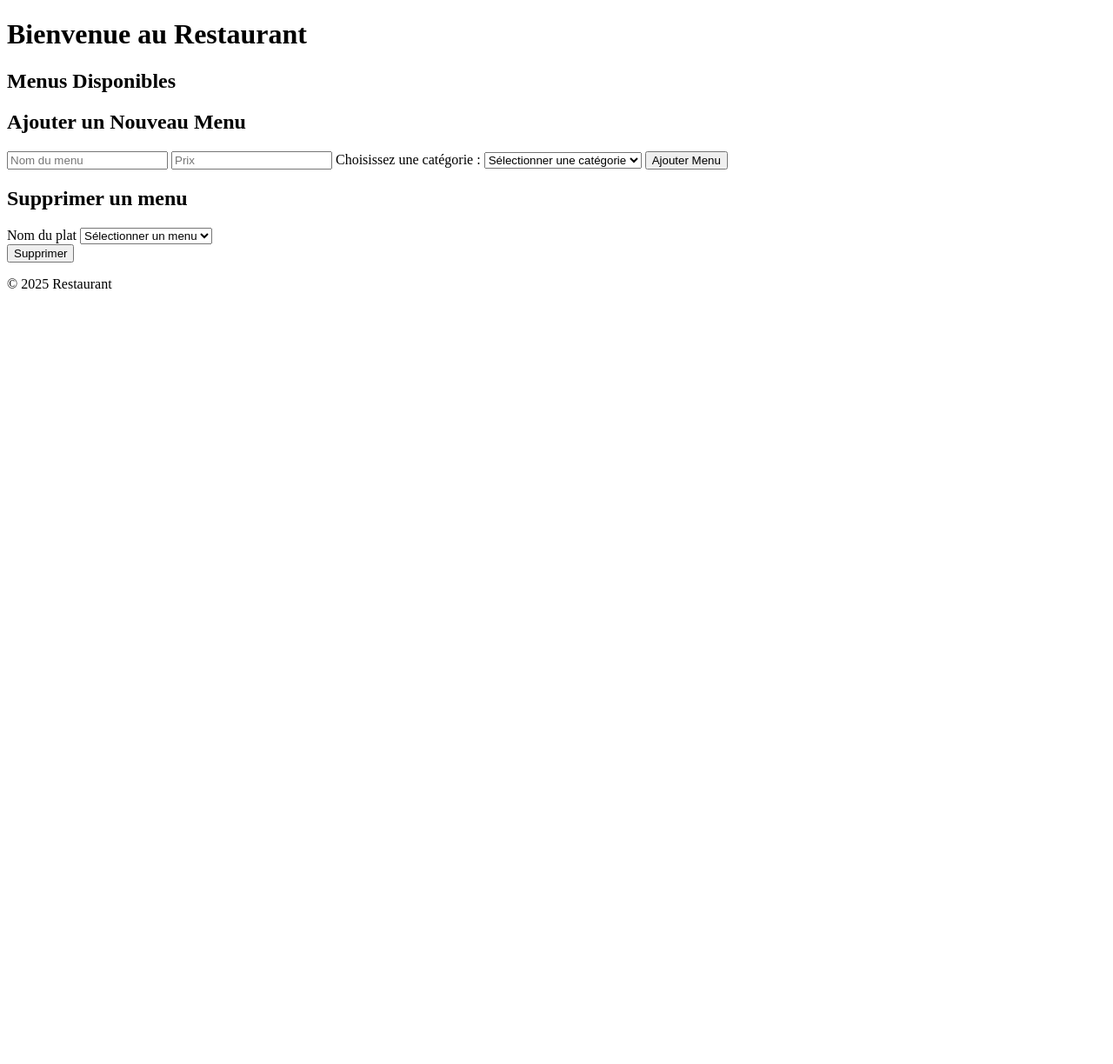
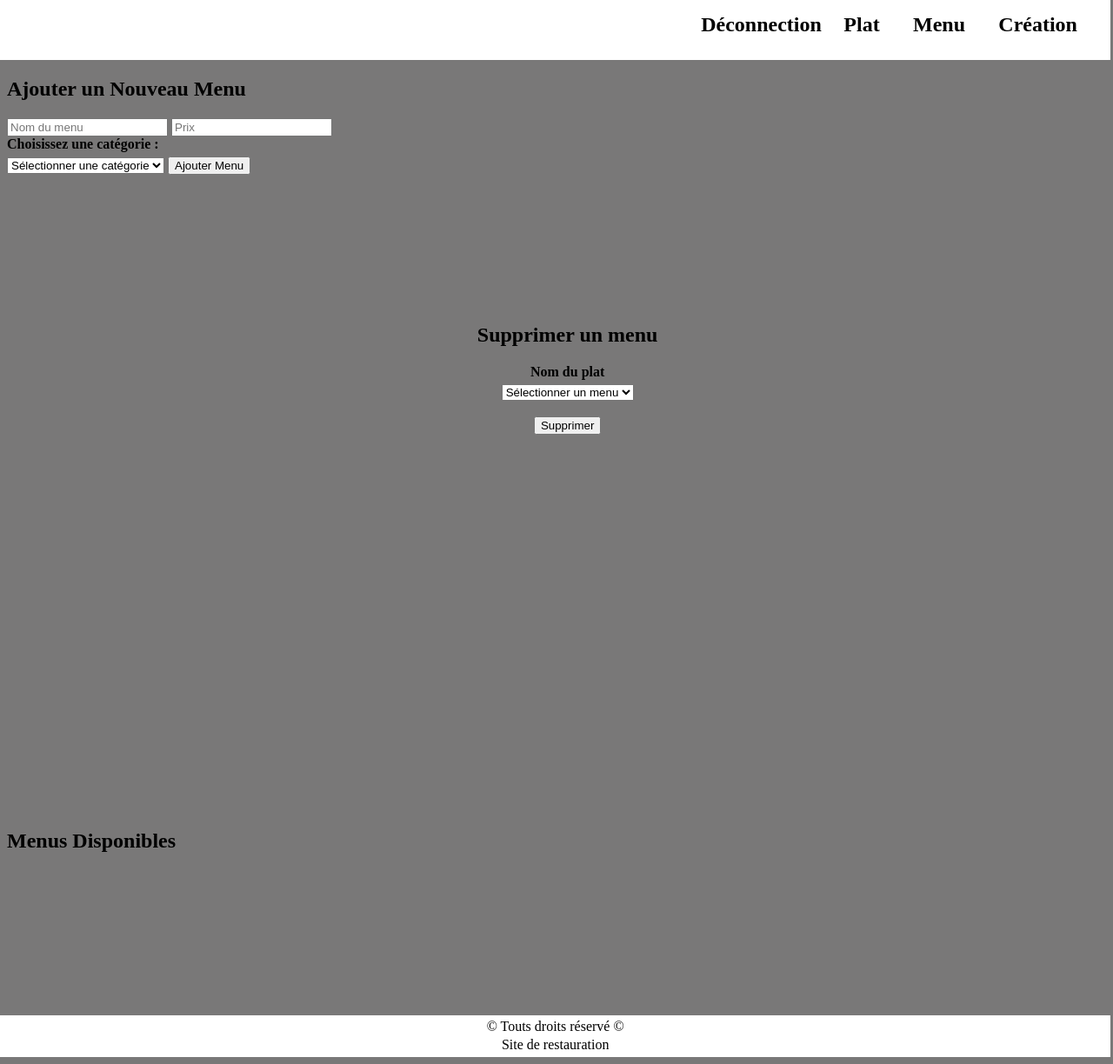
Before and after one commit to antonin-tacchi/projet-site-restauration, a PHP site: page /menu.php in a window 1280 px wide. Shown: the whole page at 87% size. Before the commit the page ends 332 px from the top, so only its background shows below. Run offline with PHP 8.4, Linux system fonts and the light colour scheme; data that the repository does not hold is empty.

Commit message:
Update menu.php

```diff
--- a/menu.php
+++ b/menu.php
@@ -1,6 +1,6 @@
 <?php
 // Connexion à la base de données
-$conn = new PDO("mysql:host=localhost;dbname=site_restauration", "root", "");
+$conn = new PDO("mysql:host=localhost;dbname=site-restauration", "root", "");
 $conn->setAttribute(PDO::ATTR_ERRMODE, PDO::ERRMODE_EXCEPTION);
 
 // Récupérer tous les menus avec leurs plats associés
@@ -68,48 +68,30 @@ if (isset($_POST['supprimé'])) {
 <head>
     <meta charset="UTF-8">
     <meta name="viewport" content="width=device-width, initial-scale=1.0">
+    <link rel="stylesheet" href="style.css">
     <title>Restaurant</title>
 </head>
+<header>
+    <a href="index.php" class="text-header"><h2>Déconnection</h2></a>
+    <a href="plat.php"><h2 class="text-header">Plat</h2></a>
+    <a href="menu.php"><h2 class="text-header">Menu</h2></a>
+    <a href="creation.php"><h2 class="text-header">Création</h2></a>
+
+</header>
 <body>
-
-<!-- Header -->
-<header>
-    <h1>Bienvenue au Restaurant</h1>
-</header>
 
 <!-- Body -->
 <main>
-    <!-- Affichage des cartes de menu -->
-    <section>
-        <h2>Menus Disponibles</h2>
-        <?php foreach ($menus as $menu): ?>
-            <div class="menu-card">
-                <h3><?php echo htmlspecialchars($menu['nom_menu']); ?></h3>
-                <p>Prix : <?php echo htmlspecialchars($menu['prix_menu']); ?>€</p>
-
-                <!-- Affichage des plats associés au menu -->
-                <h4>Plats :</h4>
-                <ul>
-                    <?php foreach ($plats[$menu['id']] as $plat): ?>
-                        <li>
-                            <p><strong><?php echo htmlspecialchars($plat['nom_plat']); ?></strong></p>
-                            <img src="<?php echo htmlspecialchars($plat['image_plat']); ?>" alt="<?php echo htmlspecialchars($plat['nom_plat']); ?>" width="200">
-                            <p><em>Description : <?php echo htmlspecialchars($plat['description_plat']); ?></em></p>
-                        </li>
-                    <?php endforeach; ?>
-                </ul>
-        <?php endforeach; ?>
-    </section>
-
     <!-- Formulaire pour ajouter un nouveau menu -->
-    <section>
+    <section class="container-form-menu">
+        <div class="form-menu">
             <h2>Ajouter un Nouveau Menu</h2>
             <form method="POST">
-            <input type="text" name="nom_menu" placeholder="Nom du menu" required>
-            <input type="number" step="0.01" name="prix_menu" placeholder="Prix" required>
+                <input type="text" name="nom_menu" placeholder="Nom du menu" required class="champ-index2">
+                <input type="number" step="0.01" name="prix_menu" placeholder="Prix" required class="champ-index2">
 
                 <label for="categorie_menu">Choisissez une catégorie :</label>
-            <select name="categorie_menu" onchange="this.form.submit()" required>
+                <select name="categorie_menu" onchange="this.form.submit()" required class="select-champ-4">
                     <option value="">Sélectionner une catégorie</option>
                     <?php foreach ($categories as $categorie): ?>
                         <option value="<?php echo $categorie['id']; ?>" <?php if (isset($_POST['categorie_menu']) && $_POST['categorie_menu'] == $categorie['id']) echo 'selected'; ?>>
@@ -129,10 +111,12 @@ if (isset($_POST['supprimé'])) {
 
                 <button type="submit" name="ajouter_menu">Ajouter Menu</button>
             </form>
+        </div>
+        <div class="form-menu">
             <form action="" method="post" class="form-menu-delete">
                 <h2>Supprimer un menu</h2>
                 <label for="nom_menu">Nom du plat</label>
-            <select name="nom_menu" class="select-champ">
+                <select name="nom_menu" class="select-champ-4">
                 <option value="">Sélectionner un menu</option>
                     <?php
                     $categories = $conn->query('SELECT nom_menu FROM menu');
@@ -144,14 +128,34 @@ if (isset($_POST['supprimé'])) {
                 <br>
                 <button type="submit" name="supprimé" class="suppr">Supprimer</button>
             </form>
+        </div>
+    </section>
+    <!-- Affichage des cartes de menu -->
+    <h2>Menus Disponibles</h2>
+    <section class="container-menu">
+        <?php foreach ($menus as $menu): ?>
+            <div class="menu-card">
+                <h2 class="nom_menu"><?php echo htmlspecialchars($menu['nom_menu']); ?></h2>
+                <p class="prix_menu">Prix : <?php echo htmlspecialchars($menu['prix_menu']); ?>€</p>
+
+                <!-- Affichage des plats associés au menu -->
+                <h4 class="plat">Plats :</h4>
+                <ul class="image-nom">
+                    <?php foreach ($plats[$menu['id']] as $plat): ?>
+                        <li>
+                            <h3><strong><?php echo htmlspecialchars($plat['nom_plat']); ?></strong></h3>
+                            <img src="<?php echo htmlspecialchars($plat['image_plat']); ?>" alt="<?php echo htmlspecialchars($plat['nom_plat']); ?>" width="200" class="image-plat">
+                        </li>
+                    <?php endforeach; ?>
+                </ul>
+            </div>
+        <?php endforeach; ?>
     </section>
 </main>
 
-
-<!-- Footer -->
+</body>
 <footer>
-    <p>© 2025 Restaurant</p>
+    <p class="text-footer1">© Touts droits réservé ©</p>
+    <p class="text-footer2">Site de restauration</p>
 </footer>
-
-</body>
 </html>
```
Lines whose indentation alone changed are shown as unchanged.
